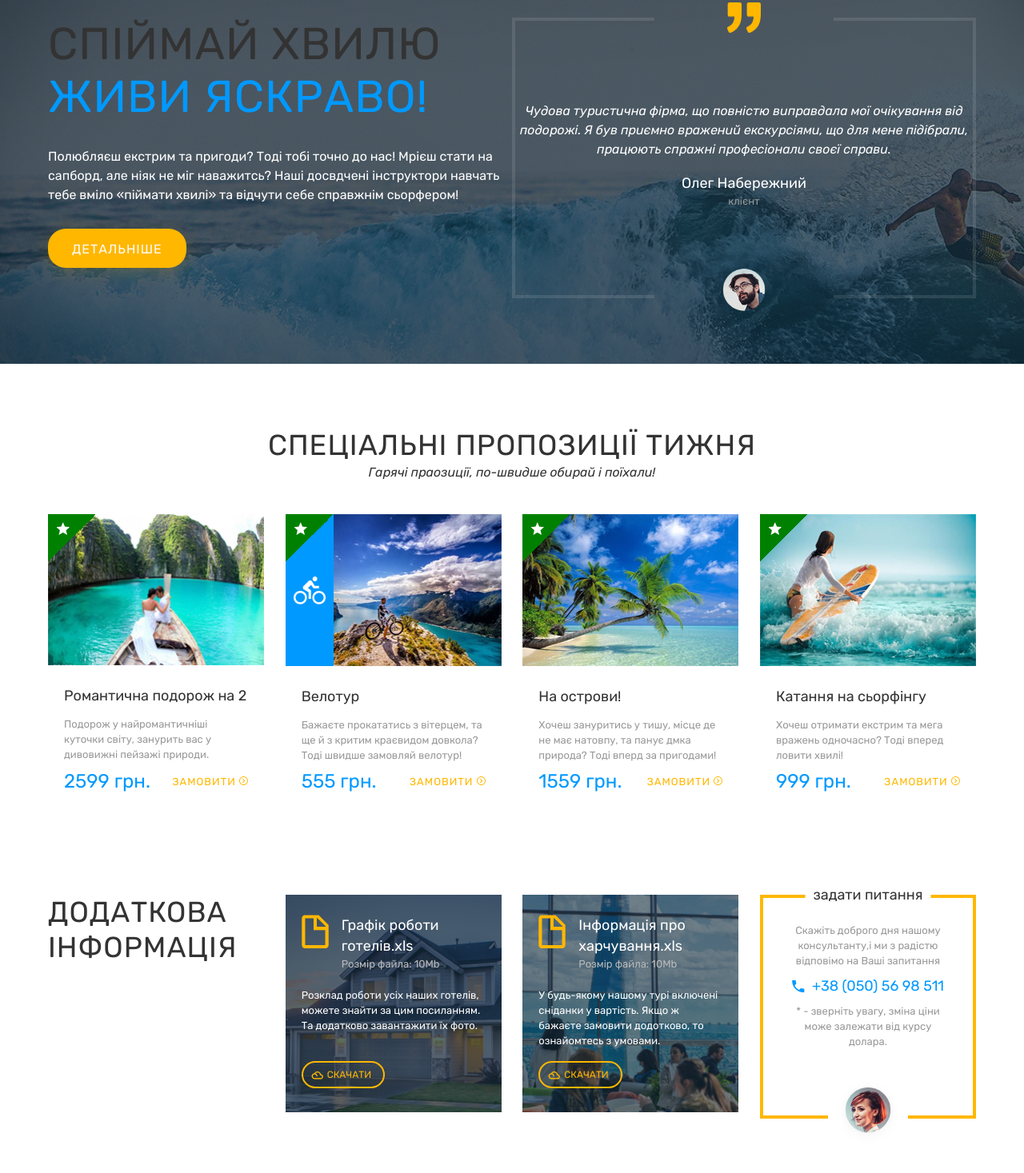
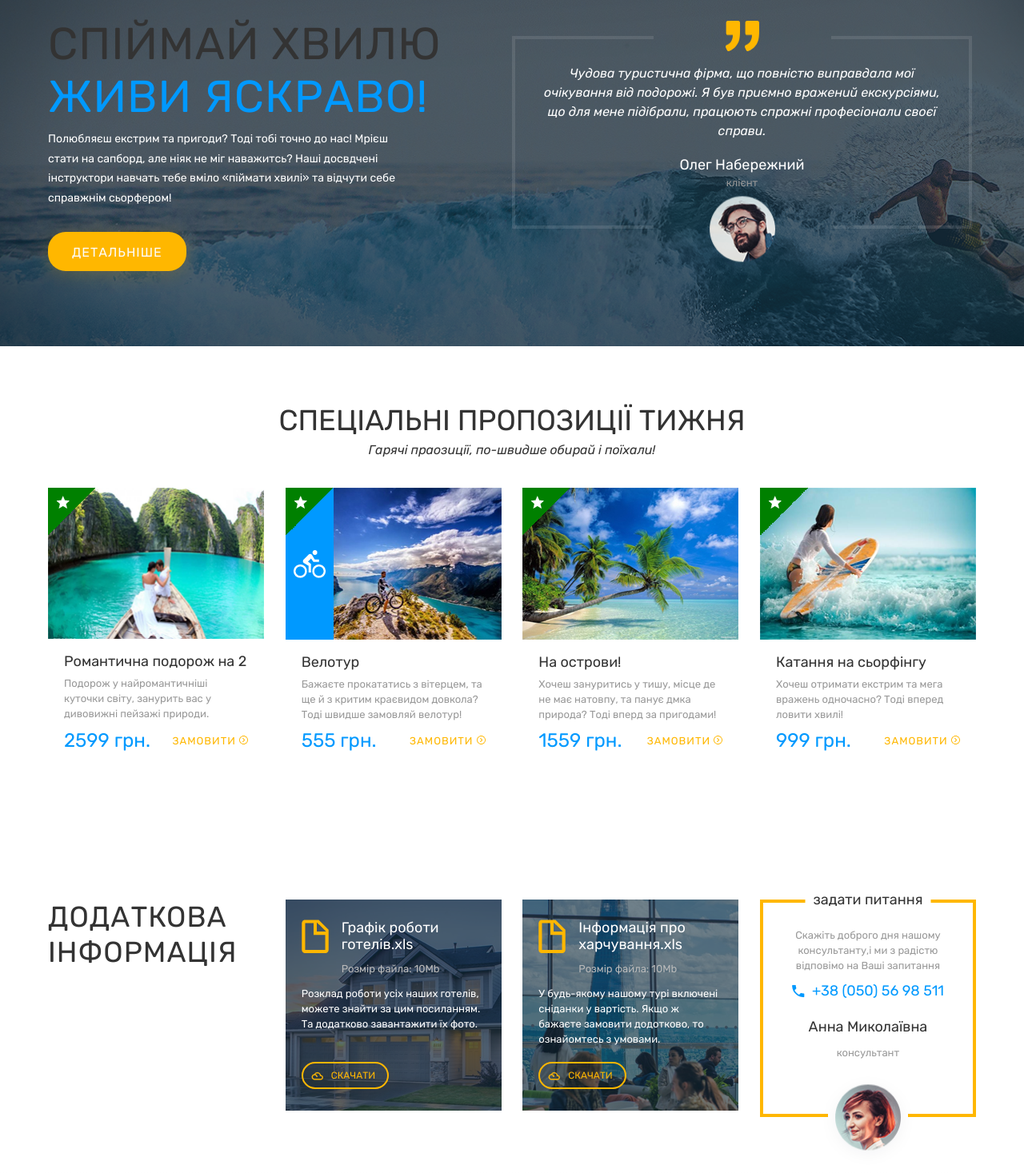
Before and after one commit to boxvxu/Sea-adventure, a website: page src/pug/index.pug in a window 1280 px wide. Shown: the part 1872-3339 px from the top of the page at 80% size. Drawn offline with nearby package versions, Linux system fonts and the light colour scheme; files that its build step writes are made by us from their sources; files whose address does not match are found by name.

Commit message:
11th of april

```diff
--- a/src/pug/components/footer.pug
+++ b/src/pug/components/footer.pug
@@ -61,13 +61,12 @@ footer
              h2.midletter задати питання
              p.tinyletter Скажіть доброго дня нашому консультанту,і ми з радістю відповімо на Ваші запитання
              a.price(href="#") +38 (050) 56 98 511
-             img(src="img/Woman.png", alt="alt").woman
-             p.tinyletter * - зверніть увагу, зміна ціни може залежати від курсу долара.
-    .container
-        .gradient
+             p.midletter Анна Миколаївна
+             p.tinyletter консультант
+             img.woman(src="img/woman.png")
+    .gradient
+       img(src="img/Island_background.png", alt="alt").island_background
 
-           img(src="img/Island_background.png", alt="alt").island_background
+       .bottom
 
-        .bottom
-
-         a(href="#") &copy; 2026 | Cars.com All rights reserved.
+            a(href="#") &copy; 2026 | Cars.com All rights reserved.
--- a/src/sass/style.sass
+++ b/src/sass/style.sass
@@ -336,7 +336,7 @@ main
       flex-direction: column
       display: flex
       padding-top: 90px
-      padding-bottom: 90px
+      padding-bottom: 64px
       +media(640)
          flex-direction: row
    .slogan
@@ -346,7 +346,7 @@ main
 
       h2.bigletter
          font-size: 32px
-         margin-bottom: 30px
+         margin-bottom: 8px
          line-height: 38px
          +media(640)
             font-size: 33px
@@ -359,14 +359,24 @@ main
       p.smallletter
          font-style: normal
          text-align: left
+         font-size: 14px
+         max-width: 465px
+         margin: 0
+         line-height: 24.5px
+      p.midletter
+         margin-top: 7px
       a.button
          margin: 30px 0
 .caption
-   display: flex
-   padding-top: 40px
+   padding-top: 35px
    padding-bottom: 40px
+   padding-right: 35px
+   padding-left: 35px
    justify-content: center
-   flex-direction: column
+   max-width: 505px
+   height: max-content
+   margin-top: 23px
+   column-gap: 30px
    position: relative
    +media(640)
       width: 50%
@@ -401,23 +411,25 @@ main
       margin-top: 17px
       color: #ffffff
    .man
-      width: 80px
-      height: 80px
+      width: 125px
+      height: 125px
       position: absolute
       bottom: 0
       left: 50%
-      transform: translate(-50%, 50%)
+      transform: translate(-50%, 60%)
 
    .tinyletter
       text-align: center
       color: #999999
 .offers
    h2
-      margin-top: 80px
+      margin-top: 71px
+      margin-bottom: 3px
+      letter-spacing: 0
       text-align: center
    h3
       color: #333
-      margin-bottom: 40px
+      margin-bottom: 35px
    .picture
       width: 100%
    .link
@@ -452,14 +464,14 @@ main
       .midletter
          text-align: left
          padding: 0 20px
-         margin-top: 25px
-         margin-bottom: 13px
-         white-space: now
+         margin-top: 15px
+         margin-bottom: 5px
+         white-space: nowrap
       .card
          position: relative
          padding-bottom: 65px
 .info
-   margin-top: 100px
+   margin-top: 157px
    .cards
       flex-wrap: wrap
       align-content: center
@@ -483,15 +495,17 @@ main
             background-position: top left
             padding-left: 50px
             background-repeat: no-repeat
-            margin-bottom: 20px
+            margin-bottom: 12px
             .midletter
                color: white
+               line-height: 21px
             .tinyletter
                color: #bbb
+               margin-top: 10px
          .tinyletter
             color: white
          a.button
-            padding-left: 30px
+            padding-left: 35px
             padding-top: 8px
             padding-bottom: 8px
             padding-right: 15px
@@ -506,7 +520,7 @@ main
             background-repeat: no-repeat
             background-position: 10px center
             position: absolute
-            bottom: 30px
+            bottom: 27px
       .house
          background-image: url(../img/house.png)
       .contact
@@ -528,15 +542,17 @@ main
             width: 30%
             height: 100%
           .midletter
+            font-size: 18px
+            white-space: nowrap
+            background-color: white
+            padding: 10px
+          h2
             z-index: 1
-            font-size: 18px
             position: absolute
             transform: translate(-50%, -50%)
             top: 0
             left: 50%
-            white-space: nowrap
-            background-color: white
-            padding: 10px
+
           .price
             background-image: url("../img/call.png")
             background-repeat: no-repeat
@@ -546,11 +562,11 @@ main
             font-size: 18px
             letter-spacing: 0
           .woman
-             width: 86px
-             height: 86px
+             width: 125px
+             height: 125px
              left: 50%
              bottom: 0%
-             transform: translate(-50%, 50%)
+             transform: translate(-50%, 60%)
              position: absolute
 .island_background
    display: block
@@ -570,7 +586,7 @@ main
 .bottom
    background-color: black
    color: white
-   font-size: 16px
+   font-size: 13px
    padding: 16px
    font: "Rubik"
    text-align: center
```
Also changed, not shown: docs/css/styles.css, docs/index.html.
